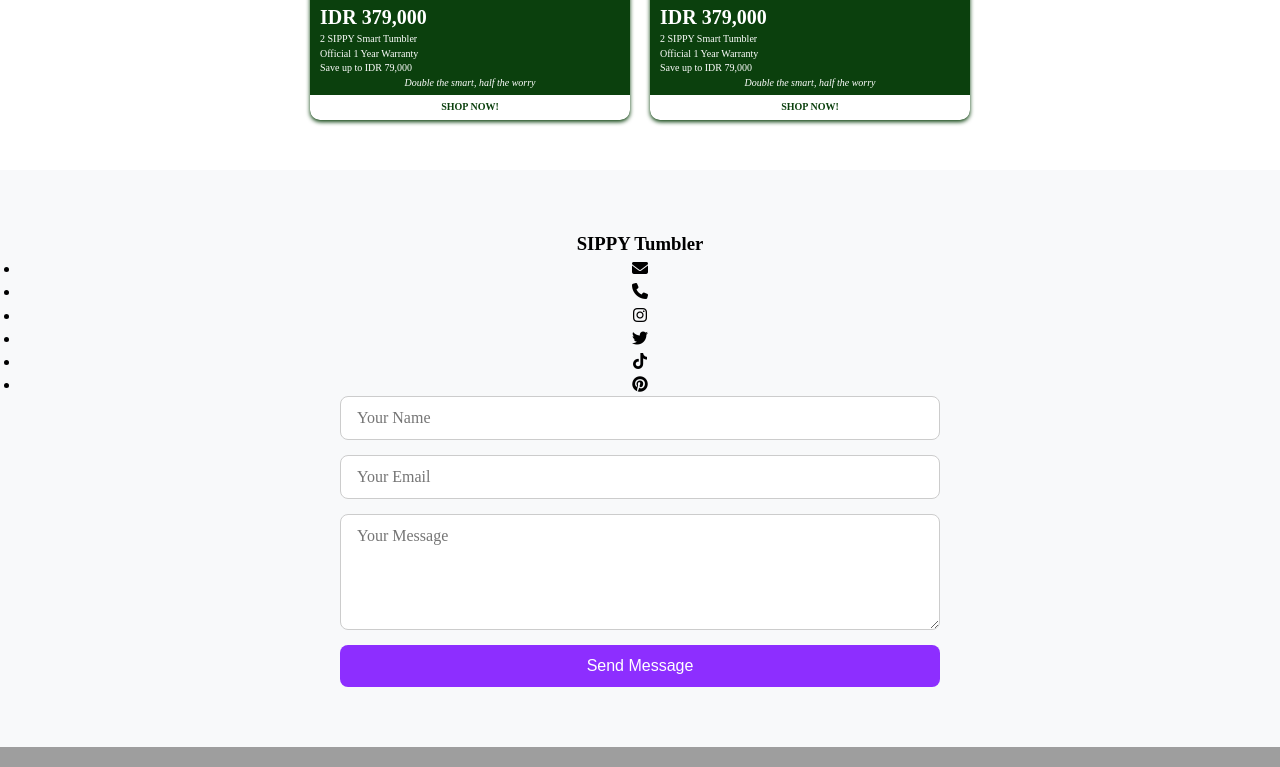
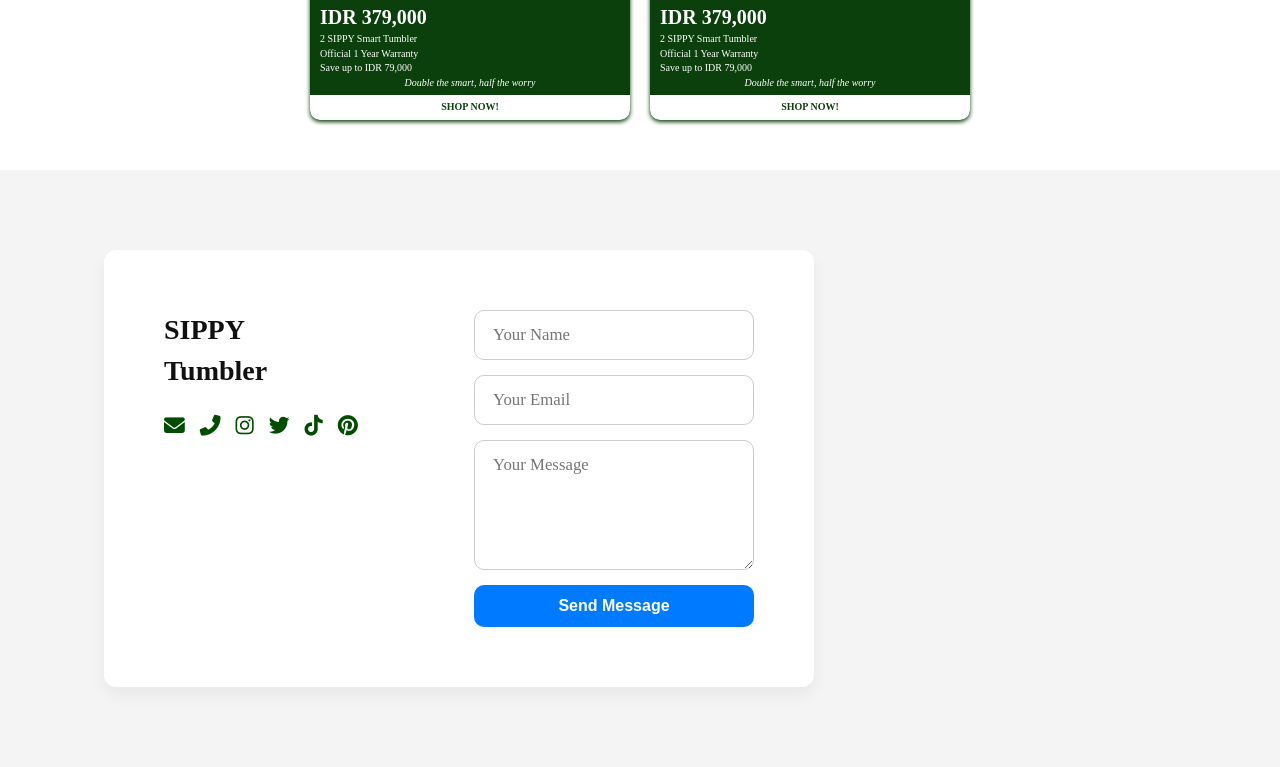
Before and after one commit to SyalisaAmani/sippy, a plain HTML site: page index.html in a window 1280 px wide. Shown: the part 1718-2485 px from the top of the page. Drawn offline with Linux system fonts and the light colour scheme.

Commit message:
form contact 23/07/2025

```diff
--- a/index.html
+++ b/index.html
@@ -110,28 +110,32 @@
         </section>
 
         <section id="contact">
+        <div class="container">
             <div class="container-contact">
-                <h3>SIPPY Tumbler</h3>
+            <div class="contact-content">
+                <!-- KIRI -->
+                <div class="contact-info">
+                <h3>SIPPY <br> Tumbler</h3>
                 <div class="icon" id="icon">
-                    <ul>
-                        <li><i class="fas fa-envelope"></i></li>
-                        <li><i class="fas fa-phone"></i></li>
-                        <li><i class="fab fa-instagram"></i></li>
-                        <li><i class="fab fa-twitter"></i></li>
-                        <li><i class="fab fa-tiktok"></i></li>
-                        <li><i class="fab fa-pinterest"></i></li>
-                    </ul>
+                    <a href="#"><i class="fas fa-envelope"></i></a>
+                    <a href="#"><i class="fas fa-phone-alt"></i></a>
+                    <a href="#"><i class="fab fa-instagram"></i></a>
+                    <a href="#"><i class="fab fa-twitter"></i></a>
+                    <a href="#"><i class="fab fa-tiktok"></i></a>
+                    <a href="#"><i class="fab fa-pinterest"></i></a>
+                </div>
                 </div>
 
-                <div class="form">
-                    <form action="#" method="post" class="contact-form">
-                        <input type="text" placeholder="Your Name" required>
-                        <input type="email" placeholder="Your Email" required>
-                        <textarea rows="5" placeholder="Your Message" required></textarea>
-                        <button type="submit">Send Message</button>
-                    </form>
-                </div>
+                <!-- KANAN -->
+                <form action="#" method="post" class="contact-form">
+                <input type="text" placeholder="Your Name" required />
+                <input type="email" placeholder="Your Email" required />
+                <textarea rows="5" placeholder="Your Message" required></textarea>
+                <button type="submit">Send Message</button>
+                </form>
             </div>
+            </div>
+        </div>
         </section>
     </main>
 </body>
--- a/style.css
+++ b/style.css
@@ -133,7 +133,7 @@ header {
 
 /* Features Section */
 #features {
-    background-color: #fff;
+    background-color: #f8f9fa;
     padding: 50px 0;
 }
 
@@ -364,27 +364,65 @@ header {
 }
 
 /*  Contact Section */
-.container-contact {
-  background-color: #f8f9fa;
-  padding: 60px 20px;
-  text-align: center;
-  list-style: none;
+#contact {
+  background-color: #f4f4f4;
+  padding: 80px 0;
 }
 
-.contact-section h2 {
-  font-size: 2rem;
-  margin-bottom: 10px;
+.container-contact {
+  background-color: #ffffff;
+  padding: 60px;
+  border-radius: 12px;
+  box-shadow: 0 8px 16px rgba(0,0,0,0.05);
 }
 
-.contact-section p {
-  font-size: 1rem;
-  color: #555;
-  margin-bottom: 30px;
+.container {
+  width: 90%;
+  max-width: 1400px;
+  margin: 0 auto;
 }
 
+/* Flex untuk 2 kolom */
+.contact-content {
+  display: flex;
+  justify-content: space-between;
+  flex-wrap: wrap;
+  gap: 60px;
+}
+
+/* Kolom kiri */
+.contact-info {
+  flex: 1;
+  min-width: 250px;
+}
+
+.contact-info h3 {
+  font-size: 28px;
+  font-weight: bold;
+  margin-bottom: 20px;
+  color: #111;
+}
+
+.icon {
+  display: flex;
+  flex-wrap: wrap;
+  gap: 15px;
+  font-size: 1.3rem;
+}
+
+.icon a {
+  color: #004d00;
+  transition: color 0.3s;
+}
+
+.icon a:hover {
+  color: #007bff;
+}
+
+/* Kolom kanan */
 .contact-form {
-  max-width: 600px;
-  margin: 0 auto;
+  flex: 1;
+  min-width: 280px;
   display: flex;
   flex-direction: column;
   gap: 15px;
@@ -392,33 +430,29 @@ header {
 
 .contact-form input,
 .contact-form textarea {
-  padding: 12px 16px;
+  padding: 14px 18px;
   border: 1px solid #ccc;
-  border-radius: 8px;
+  border-radius: 10px;
+  font-size: 1.05rem;
   font-family: inherit;
-  font-size: 1rem;
-  transition: border-color 0.3s ease;
-}
-
-.contact-form input:focus,
-.contact-form textarea:focus {
-  outline: none;
-  border-color: #8d2eff; /* Warna ungu lembut */
+  background-color: #fff;
+  width: 100%;
 }
 
 .contact-form button {
-  padding: 12px 20px;
-  background-color: #8d2eff;
+  padding: 12px;
+  border: none;
+  border-radius: 10px;
+  background-color: #007bff;
   color: white;
-  border: none;
-  border-radius: 8px;
   font-size: 1rem;
+  font-weight: 600;
   cursor: pointer;
   transition: background-color 0.3s ease;
 }
 
 .contact-form button:hover {
-  background-color: #6c23d8;
+  background-color: #0056b3;
 }
 
 /* Optional Responsiveness */
@@ -437,8 +471,13 @@ header {
   .card-satu, .card-dua, .card-tiga {
     width: 90%;
   }
+
   .card-satu, .card-dua, .card-tiga img {
     width: 100%;
     height: auto;
   }
+
+  .contact-content {
+    flex-direction: column;
+  }
 }
```
